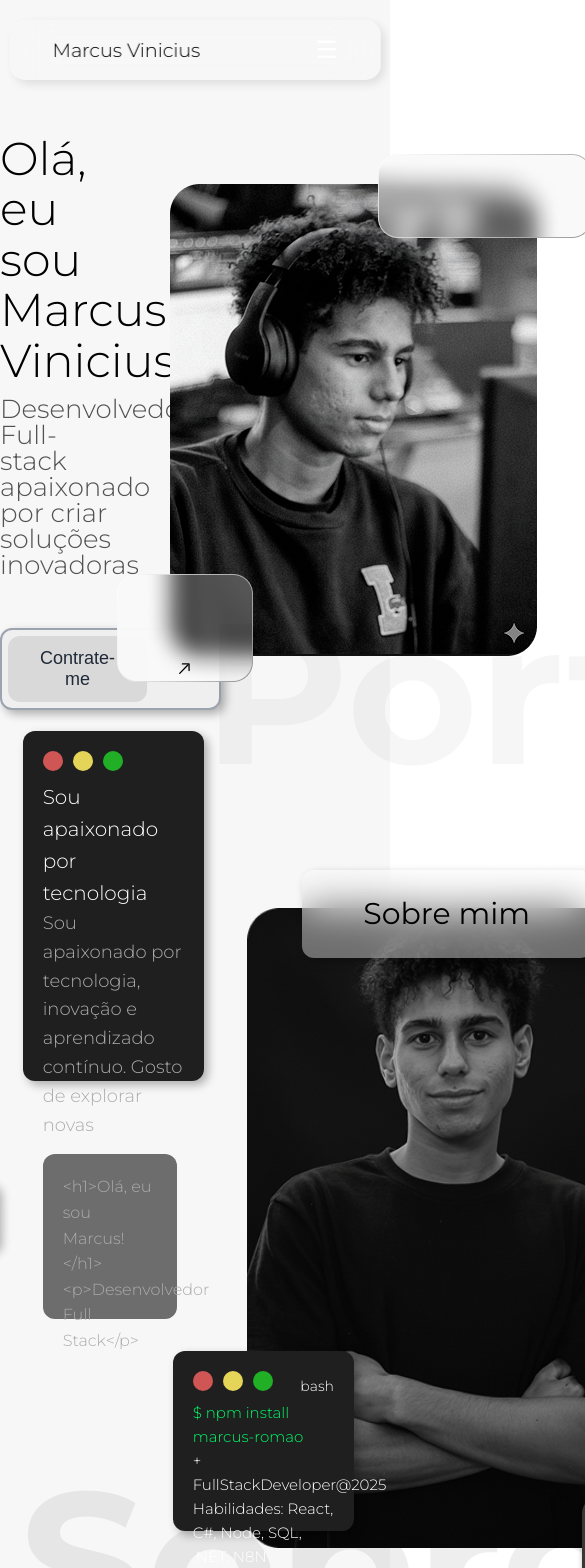
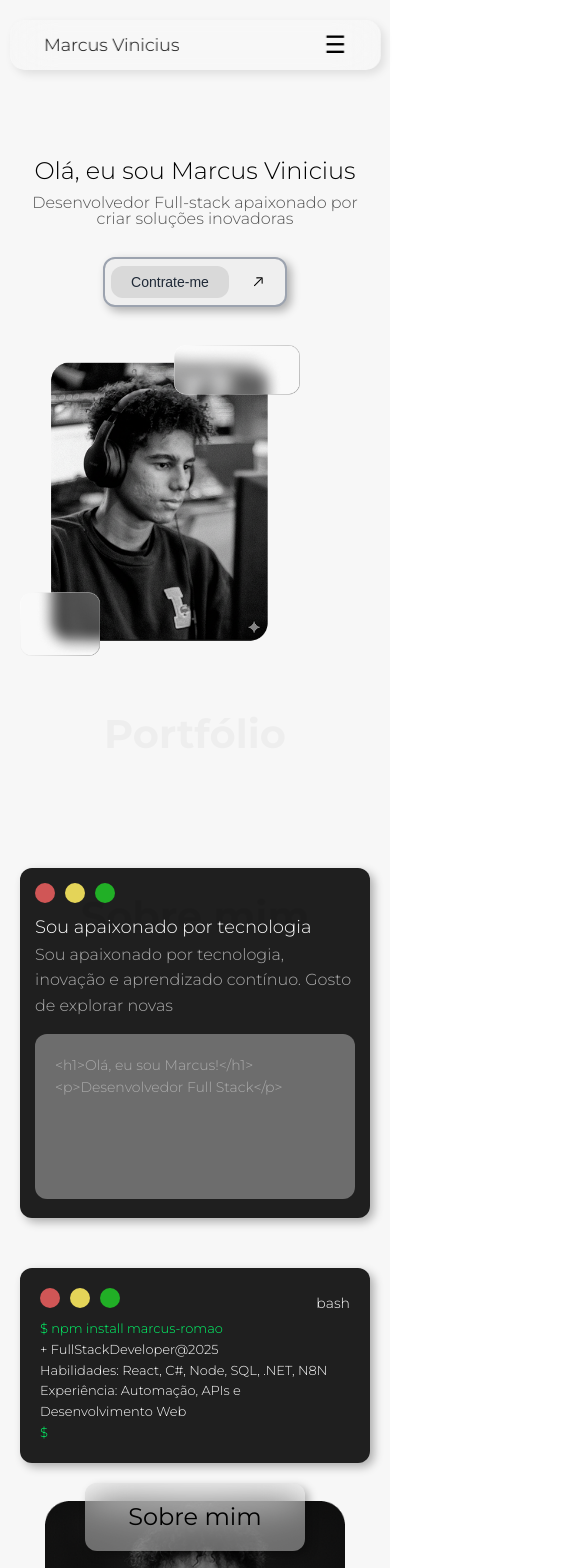
Before and after one commit to Marcusvn2006/Port, a React (Vite) app: page / in a window 390 px wide. Shown: the top 1568 px of the page, 585 px wide, since content can reach past the window. Built offline with nearby package versions, Linux system fonts and the light colour scheme.

Commit message:
responsividade

```diff
--- a/src/App.css
+++ b/src/App.css
@@ -129,7 +129,7 @@ body {
   display: none;
   background: none;
   border: none;
-  color: #fff;
+  color: #000;
   font-size: 24px;
   cursor: pointer;
   transition: color 0.3s ease;
@@ -139,91 +139,20 @@ body {
   color: #525252;
 }
 
-@media (max-width: 768px) {
-  .navbar {
-    width: 85%;
-    max-width: none;
-    height: 55px;
-  }
-
-  .navbar.navbar-scrolled {
-    width: 80%;
-    height: 50px;
-  }
-
-  .nav-container {
-    padding: 0 1rem;
-  }
-
-  .navbar.navbar-scrolled .nav-container {
-    padding: 0 0.8rem;
-  }
-
-  .nav-menu {
-    gap: 0.8rem;
-    font-size: 0.8rem;
-  }
-
-  .navbar.navbar-scrolled .nav-menu {
-    gap: 0.6rem;
-  }
-
-  .nav-logo {
-    font-size: 1.7rem;
-  }
-
-  .navbar.navbar-scrolled .nav-logo {
-    font-size: 1.1rem;
-  }
-
-  .mobile-menu-btn {
-    display: block;
-  }
-
-  .nav-menu {
-    display: none;
-  }
-}
-
-@media (max-width: 480px) {
-  .navbar {
-    width: 95%;
-    height: 50px;
-  }
-
-  .navbar.navbar-scrolled {
-    width: 90%;
-    height: 45px;
-  }
-
-  .nav-container {
-    padding: 0 0.8rem;
-  }
-
-  .navbar.navbar-scrolled .nav-container {
-    padding: 0 0.6rem;
-  }
-
-  .nav-logo {
-    font-size: 1.2rem;
-  }
-
-  .navbar.navbar-scrolled .nav-logo {
-    font-size: 1rem;
-  }
-}
-
 .portfolio {
   min-height: 100vh;
   background-color: #f7f7f7;
   display: flex;
   justify-content: space-evenly;
   align-items: center;
+  flex-wrap: wrap;
+  padding: 20px;
 }
 
 .apresentacao {
   width: 30%;
   gap: 30px;
+  min-width: 300px;
 }
 
 .apresentacao h1 {
@@ -245,17 +174,20 @@ body {
 .container {
   display: flex;
   gap: 20px;
-  height: 100vh;
+  height: auto;
+  min-height: 100vh;
   width: 100%;
   padding-top: 60px;
   padding-bottom: 130px;
   background-color: #f7f7f7f7;
+
 }
 
 .item:nth-child(1),
 .item:nth-child(2),
 .item:nth-child(3) {
   flex-grow: 1;
+  min-width: 300px;
 }
 
 .conteriner-1 {
@@ -268,7 +200,8 @@ body {
 
 .sobre {
   width: 80%;
-  height: 350px;
+  height: auto;
+  min-height: 350px;
   background-color: #1f1f1f;
   border-radius: 12px;
   padding: 20px;
@@ -318,7 +251,8 @@ body {
 .input-sobre {
   width: 95%;
   background-color: #6d6d6d;
-  height: 165px;
+  height: auto;
+  min-height: 165px;
   border-radius: 12px;
   padding: 20px;
 }
@@ -331,7 +265,8 @@ body {
 
 .bash {
   width: 80%;
-  height: 180px;
+  height: auto;
+  min-height: 180px;
   margin-right: -300px;
   background-color: #1f1f1f;
   border-radius: 12px;
@@ -375,7 +310,8 @@ body {
 }
 
 .img-photo {
-  width: 400px;
+  width: 100%;
+  max-width: 400px;
   z-index: 1;
 }
 
@@ -431,7 +367,8 @@ body {
 .sobre2 {
   width: 80%;
   z-index: 2;
-  height: 390px;
+  height: auto;
+  min-height: 390px;
   margin-right: -80px;
   background-color: #1f1f1f;
   border-radius: 12px;
@@ -460,6 +397,8 @@ body {
 }
 .imgapres {
   z-index: 2;
+  max-width: 100%;
+  height: auto;
 }
 .contact-sobre h3 {
   font-size: 18px;
@@ -519,10 +458,13 @@ body {
   flex-wrap: wrap;
   justify-content: center;
   align-items: center;
-  height: 90vh;
+  height: auto;
+  min-height: 90vh;
   padding-top: 120px;
   width: 100%;
   padding-bottom: 60px;
+  padding-left: 20px;
+  padding-right: 20px;
   align-content: stretch;
 }
 .log {
@@ -551,6 +493,7 @@ body {
 .it:nth-child(15),
 .it:nth-child(16) {
   width: 14.2%;
+  min-width: 100px;
 }
 .selecionado {
   background-color: #1f1f1f;
@@ -561,9 +504,10 @@ body {
 }
 .justo {
   display: flex;
-
   margin-bottom: -100px;
- display: flex;align-content: center;justify-content: center;
+  display: flex;
+  align-content: center;
+  justify-content: center;
 }
 .container-port {
   display: flex;
@@ -575,6 +519,8 @@ body {
   align-content: center;
   padding-top: 150px;
   padding-bottom: 150px;
+  padding-left: 20px;
+  padding-right: 20px;
 }
 
 .item-port:nth-child(1) {
@@ -615,7 +561,9 @@ body {
 }
 .card {
   width: 25%;
-  height: 500px;
+  min-width: 280px;
+  height: auto;
+  min-height: 500px;
   border-radius: 12px;
   box-shadow: 4px 4px 10px rgba(0, 0, 0, 0.3);
   padding: 30px;
@@ -643,12 +591,16 @@ body {
   background-color: #2d2d2d;
   padding-top: 80px;
   padding-bottom: 80px;
+  padding-left: 20px;
+  padding-right: 20px;
+  flex-wrap: nowrap;
 }
 
 .foot:nth-child(1),
 .foot:nth-child(2) {
   flex-grow: 1;
   width: 50%;
+  min-width: 300px;
 }
 .textFoot {
   display: flex;
@@ -675,6 +627,7 @@ body {
   justify-content: center;
   align-items: center;
   gap: 30px;
+  flex-wrap: wrap;
 }
 .contac img {
   width: 50px;
@@ -712,7 +665,6 @@ body {
 .button-text-section {
   padding: 12px 32px;
   background: #d9d9d9;
-
   color: #1f2937;
   border: none;
   font-size: 18px;
@@ -744,3 +696,519 @@ body {
 .button-wrapper:hover .arrow-icon {
   transform: rotate(0deg) translateX(-8px);
 }
+
+/* MEDIA QUERIES PARA RESPONSIVIDADE */
+
+/* Tablets grandes e telas médias */
+@media (max-width: 1200px) {
+  .title {
+    font-size: 150px;
+    top: 170%;
+  }
+
+  .title1 {
+    font-size: 150px;
+  }
+
+  .bash {
+    margin-right: -150px;
+  }
+
+  .react {
+    margin-left: -150px;
+  }
+
+  .sobre2 {
+    margin-right: -40px;
+  }
+
+  .contact-sobre {
+    margin-left: -60px;
+  }
+
+  .card {
+    width: 40%;
+  }
+}
+
+/* Tablets */
+@media (max-width: 992px) {
+  .navbar {
+    width: 85%;
+    height: 60px;
+    padding: 20px;
+  }
+
+  .nav-logo {
+    font-size: 1.5rem;
+  }
+
+  .nav-link {
+    font-size: 1rem;
+  }
+
+  .portfolio {
+    flex-direction: column;
+    padding: 120px 20px 40px;
+  }
+
+  .apresentacao {
+    width: 100%;
+    text-align: center;
+    align-items: center;
+  }
+
+  .apresentacao h1 {
+    font-size: 36px;
+  }
+
+  .apresentacao h2 {
+    font-size: 22px;
+  }
+
+  .imgapres {
+    max-width: 80%;
+  }
+.conteriner-1 {
+  gap: 30px;
+}
+.justo {
+  margin-bottom: 0;
+}
+.react{
+  display: none;
+}
+  .container {
+    flex-direction: column;
+    height: auto;
+    padding: 40px 20px;
+  }
+
+  .item {
+    width: 100% !important;
+  }
+
+  .sobre,
+  .bash,
+  .sobre2,
+  .contact-sobre {
+    width: 90%;
+    margin: 0 auto;
+  }
+
+  .bash {
+    margin-right: 0;
+    margin-top: 20px;
+  }
+
+  .react {
+    margin-left: 0;
+    margin-top: 20px;
+  }
+
+  .sobre2 {
+    margin-right: 0;
+  }
+
+  .contact-sobre {
+    margin-left: 0;
+    margin-bottom: 20px;
+  }
+
+  .title {
+    font-size: 100px;
+    top: auto;
+    position: relative;
+    left: 0;
+    text-align: center;
+  }
+
+  .title1 {
+    font-size: 100px;
+    top: auto;
+    position: relative;
+    left: 0;
+    text-align: center;
+  }
+
+  .habilidades h1 {
+    font-size: 36px;
+  }
+
+  .habilidades h2 {
+    font-size: 22px;
+  }
+
+  .cont {
+    padding-top: 80px;
+  }
+
+  .it:nth-child(1) {
+    flex-basis: 100%;
+  }
+
+  .it:nth-child(2),
+  .it:nth-child(3),
+  .it:nth-child(4),
+  .it:nth-child(5),
+  .it:nth-child(6),
+  .it:nth-child(7),
+  .it:nth-child(8),
+  .it:nth-child(9),
+  .it:nth-child(10),
+  .it:nth-child(11),
+  .it:nth-child(12),
+  .it:nth-child(13),
+  .it:nth-child(14),
+  .it:nth-child(15),
+  .it:nth-child(16) {
+    width: 20%;
+  }
+
+  .Port h1 {
+    font-size: 36px;
+  }
+
+  .Port h2 {
+    font-size: 22px;
+  }
+
+  .card {
+    width: 45%;
+  }
+
+  .footer h1 {
+    font-size: 32px;
+  }
+
+  .footer h2 {
+    font-size: 20px;
+  }
+}
+
+/* Smartphones */
+@media (max-width: 768px) {
+  .navbar {
+    width: 90%;
+    height: 55px;
+  }
+
+  .nav-menu {
+    display: none;
+  }
+
+  .mobile-menu-btn {
+    display: block;
+  }
+
+  .nav-logo {
+    font-size: 1.3rem;
+  }
+
+  .apresentacao {
+    min-width: 100%;
+  }
+
+  .apresentacao h1 {
+    font-size: 28px;
+  }
+
+  .apresentacao h2 {
+    font-size: 18px;
+    margin-bottom: 30px;
+  }
+
+  .sobre {
+    width: 95%;
+    margin-top: -100px;
+    padding: 15px;
+  }
+
+  .sobre h1,
+  .sobre2 h1 {
+    font-size: 18px;
+  }
+
+  .sobre h2 {
+    font-size: 16px;
+  }
+
+  .input-sobre {
+    width: 100%;
+  }
+
+  .input-sobre h3 {
+    font-size: 14px;
+  }
+
+  .bash {
+    width: 95%;
+  }
+
+  .sub-verde,
+  .sub-branca {
+    font-size: 13px;
+  }
+
+  .react {
+    width: 60px;
+  }
+
+  .img-photo {
+    max-width: 300px;
+  }
+
+  .figma {
+    width: 80px;
+    margin-top: -40px;
+  }
+
+  .title-sobre {
+    width: 220px;
+    padding: 15px;
+  }
+
+  .title-sobre h2 {
+    font-size: 24px;
+  }
+
+  .conteriner-3 {
+    gap: 50px;
+  }
+
+  .sobre2 {
+    width: 95%;
+  }
+
+  .contact-sobre {
+    width: 95%;
+  }
+
+  .contact-sobre h2,
+  .contact-sobre h3 {
+    font-size: 16px;
+  }
+
+  .title,
+  .title1 {
+    font-size: 60px;
+  }
+
+  .habilidades h1 {
+    font-size: 28px;
+    text-align: center;
+  }
+
+  .habilidades h2 {
+    font-size: 18px;
+    text-align: center;
+  }
+
+  .habilidades {
+    text-align: center;
+  }
+
+  .cont {
+    padding-top: 60px;
+    gap: 15px;
+  }
+
+  .it:nth-child(2),
+  .it:nth-child(3),
+  .it:nth-child(4),
+  .it:nth-child(5),
+  .it:nth-child(6),
+  .it:nth-child(7),
+  .it:nth-child(8),
+  .it:nth-child(9),
+  .it:nth-child(10),
+  .it:nth-child(11),
+  .it:nth-child(12),
+  .it:nth-child(13),
+  .it:nth-child(14),
+  .it:nth-child(15),
+  .it:nth-child(16) {
+    width: 28%;
+    min-width: 80px;
+  }
+
+  .selecionado {
+    width: 100%;
+    padding: 15px;
+     display: flex;
+    justify-content: center;
+    align-items: center;
+  }
+
+  .selecionado img {
+    max-width: 100%;
+  }
+
+  .log img {
+    max-width: 80%;
+    display: flex;
+    justify-content: center;
+    align-items: center;
+  }
+
+  .container-port {
+    padding-top: 80px;
+    padding-bottom: 80px;
+  }
+
+  .Port h1 {
+    font-size: 28px;
+  }
+
+  .Port h2 {
+    font-size: 18px;
+  }
+
+  .card {
+    width: 100%;
+    min-width: 100%;
+    padding: 20px;
+  }
+
+  .card h2 {
+    font-size: 20px;
+  }
+
+  .card h3 {
+    font-size: 16px;
+  }
+
+  .footer {
+    flex-direction: column;
+    padding: 40px 20px;
+  }
+
+  .foot:nth-child(1),
+  .foot:nth-child(2) {
+    width: 100%;
+    min-width: 100%;
+  }
+
+  .textFoot {
+    margin-bottom: 30px;
+  }
+
+  .trabalharJunto {
+    align-items: center;
+  }
+
+  .footer h1 {
+    font-size: 28px;
+    text-align: center;
+  }
+
+  .footer h2 {
+    font-size: 18px;
+    text-align: center;
+  }
+
+  .contac img {
+    width: 40px;
+  }
+
+  .button-text-section {
+    padding: 10px 24px;
+    font-size: 16px;
+  }
+
+  .button-arrow-section {
+    padding: 10px 14px;
+  }
+
+  .arrow-icon {
+    width: 18px;
+    height: 18px;
+  }
+}
+
+/* Smartphones pequenos */
+@media (max-width: 480px) {
+  .navbar {
+    width: 95%;
+    height: 50px;
+    padding: 15px;
+  }
+
+  .nav-logo {
+    font-size: 1.1rem;
+  }
+
+  .apresentacao h1 {
+    font-size: 24px;
+  }
+
+  .apresentacao h2 {
+    font-size: 16px;
+  }
+
+  .sobre,
+  .bash,
+  .sobre2,
+  .contact-sobre {
+    width: 100%;
+  }
+
+  .title,
+  .title1 {
+    font-size: 40px;
+  }
+
+  .habilidades h1 {
+    font-size: 24px;
+  }
+
+  .habilidades h2 {
+    font-size: 16px;
+    br {
+      display: none;
+    }
+  }
+
+  .it:nth-child(2),
+  .it:nth-child(3),
+  .it:nth-child(4),
+  .it:nth-child(5),
+  .it:nth-child(6),
+  .it:nth-child(7),
+  .it:nth-child(8),
+  .it:nth-child(9),
+  .it:nth-child(10),
+  .it:nth-child(11),
+  .it:nth-child(12),
+  .it:nth-child(13),
+  .it:nth-child(14),
+  .it:nth-child(15),
+  .it:nth-child(16) {
+    width: 30%;
+  }
+
+  .Port h1 {
+    font-size: 24px;
+  }
+
+  .Port h2 {
+    font-size: 16px;
+  }
+
+  .footer h1 {
+    font-size: 24px;
+  }
+
+  .footer h2 {
+    font-size: 16px;
+  }
+
+  .button-text-section {
+    padding: 8px 20px;
+    font-size: 14px;
+  }
+
+  .button-arrow-section {
+    padding: 8px 12px;
+  }
+}
```
